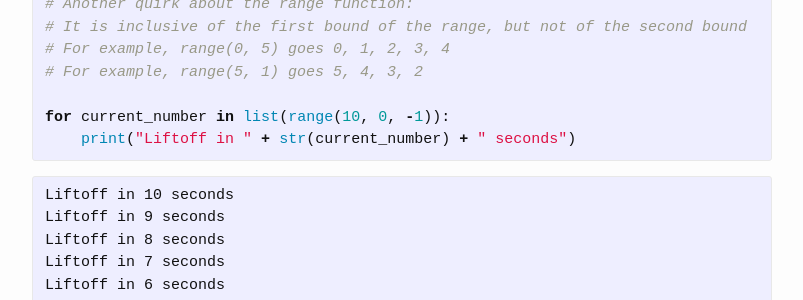
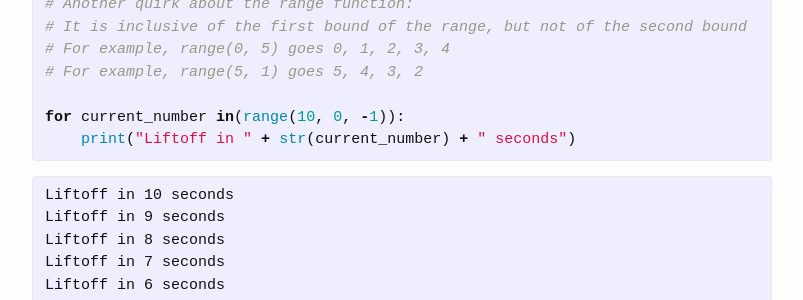
Before and after one commit to michaelalfaro/eeb177-W17.github.io, a Jekyll site: the page built from _posts/2017-02-01-exercise4-loops.html, in a window 1280 px wide and 900 px high, scrolled down 3973 px. Shown: the part 151-451 px from the top of the window, without its empty margins (238-1041 px from the left). Built offline with Jekyll 4.4.1, drawn with Linux system fonts in a browser that asks for light colours.

Commit message:
updating to remove the list() call around range()

```diff
--- a/_posts/2017-02-01-exercise4-loops.html
+++ b/_posts/2017-02-01-exercise4-loops.html
@@ -283,7 +283,7 @@ Liftoff in 1 seconds
 <span class="c1"># For example, range(0, 5) goes 0, 1, 2, 3, 4</span>
 <span class="c1"># For example, range(5, 1) goes 5, 4, 3, 2</span>
 
-<span class="k">for</span> <span class="n">current_number</span> <span class="ow">in</span> <span class="nb">list</span><span class="p">(</span><span class="nb">range</span><span class="p">(</span><span class="mi">10</span><span class="p">,</span> <span class="mi">0</span><span class="p">,</span> <span class="o">-</span><span class="mi">1</span><span class="p">)):</span>
+<span class="k">for</span> <span class="n">current_number</span> <span class="ow">in</span><span class="p">(</span><span class="nb">range</span><span class="p">(</span><span class="mi">10</span><span class="p">,</span> <span class="mi">0</span><span class="p">,</span> <span class="o">-</span><span class="mi">1</span><span class="p">)):</span>
     <span class="nb">print</span><span class="p">(</span><span class="s2">&quot;Liftoff in &quot;</span> <span class="o">+</span> <span class="nb">str</span><span class="p">(</span><span class="n">current_number</span><span class="p">)</span> <span class="o">+</span> <span class="s2">&quot; seconds&quot;</span><span class="p">)</span>
 </pre></div>
 
```
Also changed, not shown: 1 other file.
